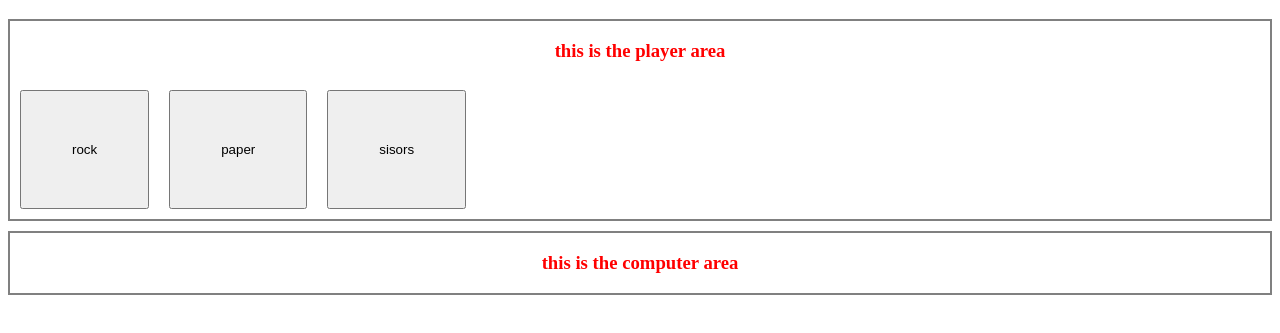
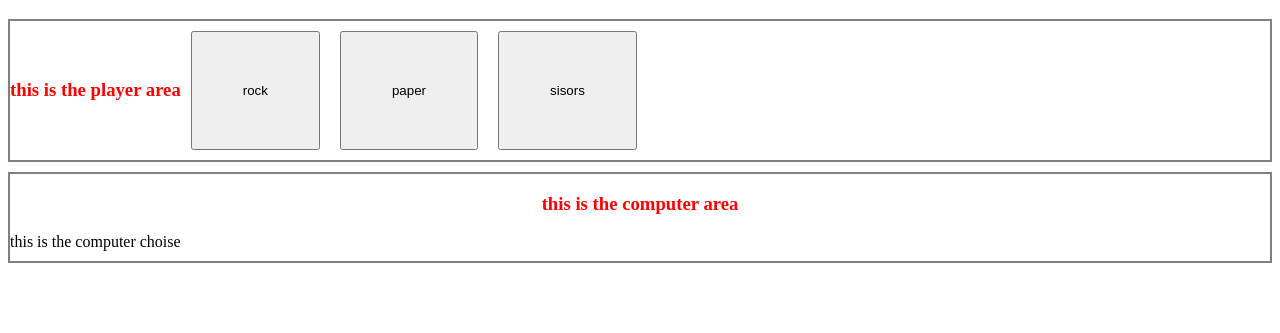
Before and after one commit to meepoorkeepo/KEEPO, a plain HTML site: page index.html in a window 1280 px wide. Shown: the part 61-394 px from the top of the page. Drawn offline with Linux system fonts and the light colour scheme.

Commit message:
computer choise
working on the computer choise interface

```diff
--- a/javascript.js
+++ b/javascript.js
@@ -30,7 +30,12 @@ const title_computer = document.createTextNode('this is the computer area');
 computer_title.appendChild(title_computer);
 computer_div.appendChild(computer_title);
 computer_div.style.marginTop = '10px';
+const computer_choise = document.createElement('div');
+let computer_choise_text = document.createTextNode('this is the computer choise');
+computer_choise.appendChild(computer_choise_text);
+computer_choise.style.marginBottom = '10px';
 
+computer_div.appendChild(computer_choise);
 
 main.appendChild(player_div);
 main.appendChild(computer_div);
--- a/stylesheet.css
+++ b/stylesheet.css
@@ -7,6 +7,8 @@ h3{
 }
 #player{
    border: 2px, gray, solid;
+   align-items: center;
+   display: flex;
 }
 #computer{
     border: 2px, gray, solid;
```
